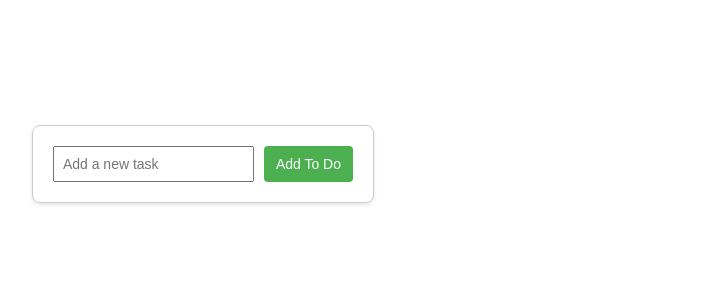
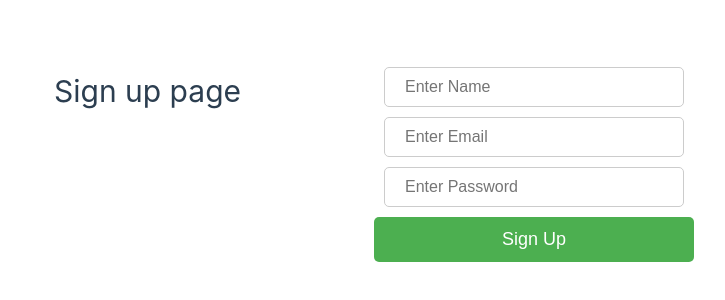
Before and after one commit to orun-sunny/todo-vue.js, a Vue app: page / in a window 1280 px wide. Shown: the part 236-536 px from the top of the page, without its empty margins (266-991 px from the left). Built offline with nearby package versions, Linux system fonts and the light colour scheme.

Commit message:
added sign up page

```diff
--- a/src/App.vue
+++ b/src/App.vue
@@ -1,11 +1,9 @@
 <script setup>
-
-
-import TodoList from './components/TodoList.vue'
+import SignUp from './components/SignUp.vue'
 </script>
 
 <template>
-  <TodoList></TodoList>
+  <SignUp></SignUp>
 </template>
 
 <style scoped>
--- a/src/components/SignUp.vue
+++ b/src/components/SignUp.vue
@@ -1,3 +1,51 @@
 <template>
-  <h1>Sign up</h1>
+  <div class="justify-center">
+    <h1>Sign up page</h1>
+  </div>
+
+  <div class="register">
+    <input type="text" placeholder="Enter Name" />
+    <input type="text" placeholder="Enter Email" />
+    <input type="password" placeholder="Enter Password" />
+    <button>Sign Up</button>
+  </div>
 </template>
+
+<script>
+export default {
+  name: 'SignUp'
+}
+</script>
+
+<style scoped>
+.register {
+  display: flex;
+  flex-direction: column;
+  gap: 10px; /* Adds space between inputs */
+  align-items: center;
+}
+
+.register input {
+  width: 300px;
+  height: 40px;
+  padding-left: 20px;
+  border: 1px solid #ccc; /* Adds a border to the input */
+  border-radius: 5px;
+  font-size: 16px;
+}
+
+button {
+  width: 320px;
+  height: 45px;
+  background-color: #4caf50;
+  color: white;
+  border: none;
+  border-radius: 5px;
+  cursor: pointer;
+  font-size: 18px;
+}
+
+button:hover {
+  background-color: #45a049; /* Button hover effect */
+}
+</style>
```
